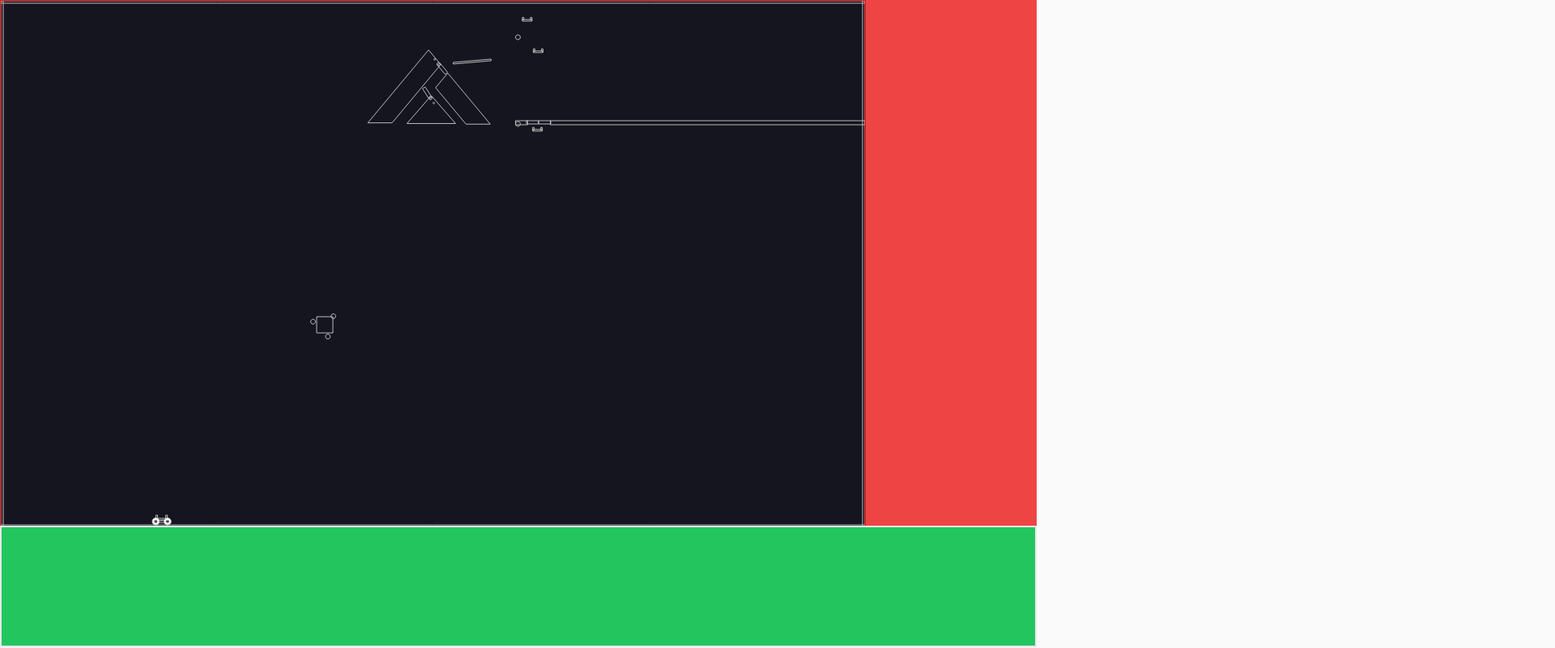
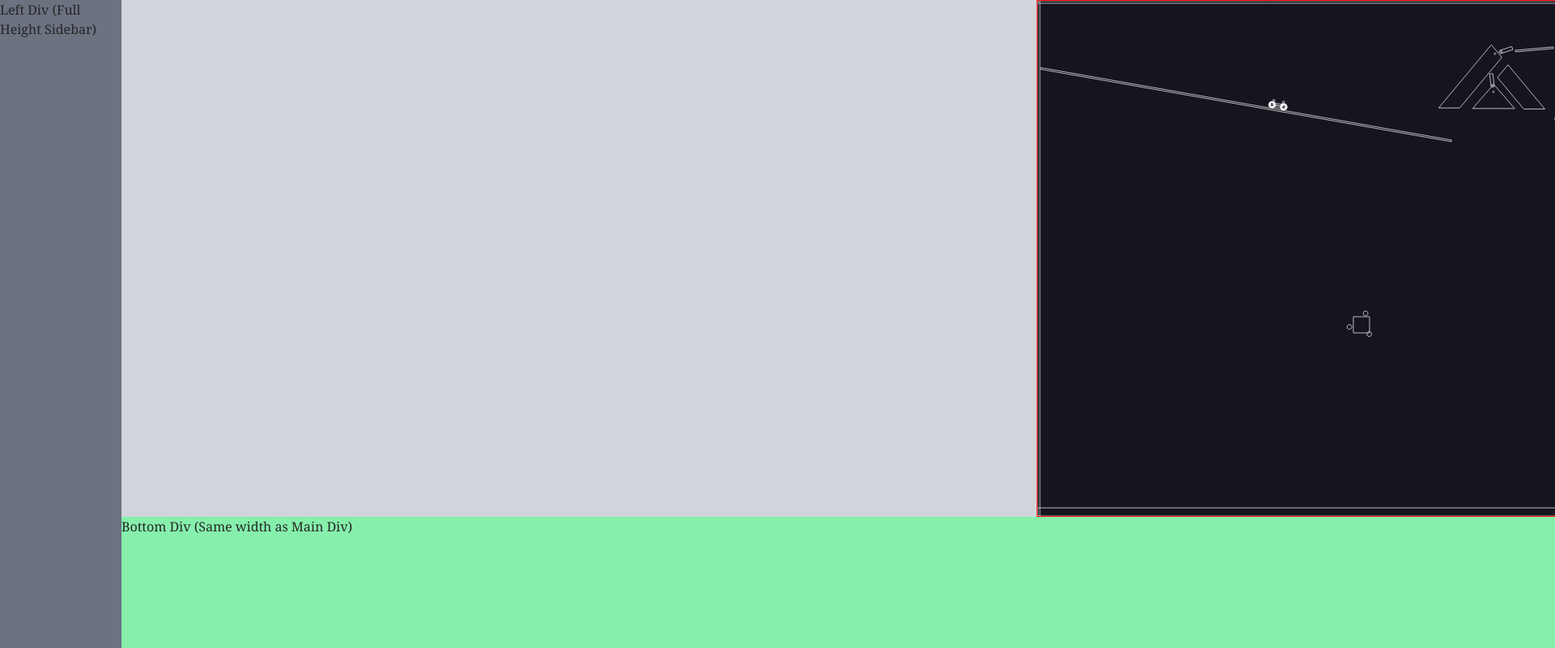
Before and after one commit to liberatomota/marbles, a website built with webpack: page src/index.html in a window 1280 px wide. Shown: the top 800 px of the page at 81% size, 1920 px wide, since content can reach past the window. Built offline with nearby package versions, Linux system fonts and the light colour scheme.

Commit message:
WIP: html

```diff
--- a/src/constants/game-const.ts
+++ b/src/constants/game-const.ts
@@ -13,7 +13,7 @@ export type LevelType = {
 export const LEVELS: LevelType[] = [
   {
     name: LEVEL_NAMES.LEVEL_1,
-    numOfFloors: 3,
+    numOfFloors: 5,
   },
   {
     name: LEVEL_NAMES.LEVEL_2,
--- a/src/entities/Animation.ts
+++ b/src/entities/Animation.ts
@@ -3,6 +3,7 @@ import Konva from "konva";
 import Game from "./Game";
 import { translatePosition } from "../utils/position-utils";
 import { radiansToDegrees } from "../utils/trignometry-utils";
+import { ElementLabel } from "../types/elements";
 
 const Engine = Matter.Engine;
 const Composite = Matter.Composite;
@@ -27,6 +28,7 @@ export default class Animate {
       return;
     }
 
+
     const bodies = this.game.engine.world.bodies;
     // console.log("bodies", bodies)
 
@@ -35,7 +37,14 @@ export default class Animate {
       if (["ground", "piramid"].includes(body.label)) {
       }
 
-      if (body.label === "marble") {
+      if (body.label === ElementLabel.MARBLE) {
+        // const circle = new Konva.Circle({
+        //   x: body.position.x,
+        //   y: body.position.y,
+        //   radius: body.circleRadius,
+        //   fill: "red",
+        // })
+        // this.game.layer.add(circle);
       }
       if (body.label.includes("elevator")) {
         console.log(body);
--- a/src/entities/Game.ts
+++ b/src/entities/Game.ts
@@ -3,10 +3,7 @@ import Stage from "./Konva/Stage";
 import Layer from "./Konva/Layer";
 import Animation from "./Animation";
 import Konva from "konva";
-import Static from "./Shapes/staticShapes/Static";
-import Dinamic from "./Shapes/dinamicShapes/Dinamic";
 import Colision from "./Colision";
-import { options as worldOptions } from "../constants/world";
 import Level from "./Level";
 import { LevelType } from "../constants/game-const";
 import MarbleFactory from "./Shapes/Factories/MarbleFactory";
@@ -27,6 +24,7 @@ export default class Game {
   stage: Konva.Stage;
   layer: Konva.Layer;
   animation: Animation;
+
   engine: Matter.Engine = Engine.create();
   render: Matter.Render;
   runner: Matter.Runner;
@@ -83,7 +81,8 @@ export default class Game {
 
   init = () => {
     this.setupEvents();
-    this.engine.gravity.y = 0.1;
+    this.engine.gravity.y = 0.2;
+    // this.render.canvas.style.position = "absolute";
   };
 
   setupEvents = () => {
--- a/src/entities/Shapes/Car/Car.ts
+++ b/src/entities/Shapes/Car/Car.ts
@@ -60,7 +60,7 @@ export default class Car {
       chamfer: {
         radius: this.height * 0.5,
       },
-      density: 0.002,
+      density: 0.0002,
     });
 
     const body = Body.create({
--- a/src/entities/Shapes/Piramid/Piramid.ts
+++ b/src/entities/Shapes/Piramid/Piramid.ts
@@ -11,10 +11,10 @@ export default class Piramid {
   x: number;
   y: number;
   bodyOptions = { friction: 0.1, frictionAir: 0.02, isStatic: true };
-  constructor(game: Game) {
+  constructor(game: Game, x: number, y: number) {
     this.game = game;
-    this.x = this.game.width / 2;
-    this.y = 125;
+    this.x = x;
+    this.y = y;
     this.createPiramid();
     this.addTrapDoors();
     this.addPlanks();
@@ -57,7 +57,7 @@ export default class Piramid {
       y: this.y,
     });
 
-    Body.scale(piramid, 1.5, 1.5);
+    Body.scale(piramid, 1.3, 1.3);
     World.add(this.game.engine.world, [piramid]);
     // World.addConstraint(this.game.engine.world, constraint);
   }
--- a/src/entities/Shapes/dinamicShapes/Dinamic.ts
+++ /dev/null
@@ -1,61 +0,0 @@
-import Matter, { World } from "matter-js";
-import Konva from "konva";
-import Game from "../../Game";
-import Marble from "../Factories/MarbleFactory";
-import Elevator from "../Elevator/Elevator";
-import { translatePosition } from "../../../utils/position-utils";
-import TrapDoorSlider from "../TrapDoor/TrapDoorSlider";
-import DestroyerRect from "../Destroyer/DestroyerRect";
-import DestroyerCircles from "../Destroyer/DestroyerCircles";
-import Car from "../Car/Car";
-
-const { Composite } = Matter;
-
-export default class Dinamic {
-  game: Game;
-  bodies: Matter.Body[] = [];
-  elements: Map<number, Konva.Node> = new Map();
-  constructor(game: Game) {
-    this.game = game;
-  }
-
-  addObjects() {
-    this.addElevators();
-    this.addDestroyers();
-    this.addTrapDoors();
-    this.addCars();
-  }
-
-  addElevators() {
-    const e1 = new Elevator(this.game);
-    e1.create(
-      { x: this.game.width / 2 + 105, y: 45 },
-      { x: this.game.width / 2 + 105, y: 152 },
-      { pathRadius: 25 }
-    );
-
-    const e2 = new Elevator(this.game);
-    e2.create(
-      { x: this.game.width - 100, y: 45 },
-      { x: this.game.width - 100, y: 152 }
-    );
-
-
-  }
-
-  addTrapDoors() {
-    const td3 = new TrapDoorSlider(this.game);
-    td3.create(this.game.width / 2 + 130, 151, 17, 5, 0, {
-      openTime: 1000,
-    });
-    td3.startOpenTrapDoor(5000);
-  }
-
-  addDestroyers() {
-    const d2 = new DestroyerCircles(this.game, 400, 400, 20);
-  }
-
-  addCars() {
-    new Car(this.game, 200, 140);
-  }
-}
--- a/src/entities/Shapes/staticShapes/Static.ts
+++ /dev/null
@@ -1,87 +0,0 @@
-import Matter from 'matter-js';
-import Konva from 'konva';
-import Game from "../../Game";
-import Piramid from '../Piramid/Piramid';
-import Color from '../../Color';
-import { degreesToRadians } from '../../../utils/trignometry-utils';
-import { copyAndMirrorBody, copyAndMirrorCompositeAxisX, mirrorBodyAxisX, offsetMatterBodyPosition, topLeftToCenter } from '../../../utils/position-utils';
-import { earth as earthOptions } from '../../../constants/world';
-import { ElementLabel } from '../../../types/elements';
-import DestroyerRect from '../Destroyer/DestroyerRect';
-
-const { Body, Bodies, Composite, World } = Matter;
-
-export default class Static {
-    game: Game;
-    bodies: Matter.Body[] = [];
-    elements: Map<number, Konva.Node> = new Map();
-
-    width: number;
-    height: number;
-    constructor(game: Game) {
-        this.game = game;
-        this.width = this.game.stage.getAttr('width');
-        this.height = this.game.stage.getAttr('height');
-    }
-
-    addObjects() {
-        // this.makeFrame();
-        this.makeGround();
-        this.makeDestroyers();
-        this.makePiramid();
-    }
-
-    makeFrame() {
-        const angle = 0;
-        const label = ElementLabel.GROUND;
-        this.addObject(0, 0, 3, this.height, angle, label);
-        this.addObject(0, 0, this.width, 3, angle, label);
-        this.addObject(this.width - 3, 0, 3, this.height, angle, label);
-        this.addObject(0, this.height - 3, this.width, 200, angle, label);
-    }
-
-    makeGround() {
-        const opt = { isStatic: true, label: ElementLabel.GROUND };
-
-        const halfWidth = this.game.width / 2;
-        let xx = halfWidth + 145;
-        const y = 148.5;
-
-        const gl1 = Bodies.rectangle(0, 0, 15, 5, opt);
-        const offsets1 = offsetMatterBodyPosition(gl1, halfWidth + 100, y);
-        Body.setPosition(gl1, {x: offsets1.offsetX, y: offsets1.offsetY });
-
-        const gl2 = Bodies.rectangle(0, 0, halfWidth, 5, opt);
-        const offsets2 = offsetMatterBodyPosition(gl2, xx, y);
-        Body.setPosition(gl2, {x: offsets2.offsetX, y: offsets2.offsetY });
-
-        World.add(this.game.engine.world, [gl1, gl2]);
-
-
-
-
-        // const mirrored = copyAndMirrorBody(polygon, this.game.width / 2);
-        // Body.rotate(mirrored, degreesToRadians(10));
-        // Composite.add(this.game.engine.world, [polygon, mirrored]);
-    }
-
-    makePiramid() {
-        const p = new Piramid(this.game);
-    }
-
-    makeDestroyers() {
-        const middleW = this.game.width / 2
-        const d1W = 100;
-        const d1Offset = d1W / 2;
-        const d1 = new DestroyerRect(this.game, middleW + 40 + d1Offset, 220, d1W, 4);
-    }
-
-    addObject(x: number, y: number, width: number, height: number, angle: number = 0, label = 'ground') {
-        const { x: mX, y: mY } = topLeftToCenter(x, y, width, height);
-        const mRect = Bodies.rectangle(mX, mY, width, height, earthOptions);
-        mRect.label = label;
-        Body.setAngle(mRect, degreesToRadians(angle));
-        this.bodies.push(mRect);
-        World.add(this.game.engine.world, [mRect]);
-    }
-}
--- a/src/index.html
+++ b/src/index.html
@@ -7,17 +7,43 @@
   </head>
 
   <body class="text-neutral-800 font-serif bg-zinc-50">
-    <div class="flex h-screen">
-      <div id="stage" class="w-5/6 h-screen bg-blue-500"></div>
-      <div
-        id="info-board"
-        class="w-1/6 h-screen bg-red-500"
-      ></div>
+    <div class="grid grid-cols-[150px_1fr] h-screen">
+      <!-- Left Div (Sidebar, Full Height) -->
+      <div class="bg-gray-500">Left Div (Full Height Sidebar)</div>
+
+      <!-- Right Column -->
+      <div class="grid grid-rows-[auto_1fr]">
+        <!-- Main Div (Centered) -->
+        <div class="w-full h-full bg-gray-300 flex items-center justify-center">
+          <!-- Stage Div (Maintains 16:9 aspect ratio, always fits within the screen) -->
+          <div
+            id="stage"
+            class="w-full h-full max-w-full max-h-full flex items-center justify-center"
+          >
+            <div
+              class="w-full max-w-[1920px] max-h-[1080px] aspect-[16/9] bg-blue-500"
+            >
+            </div>
+          </div>
+        </div>
+
+        <!-- Bottom Div -->
+        <div class="w-full bg-green-300">
+          Bottom Div (Same width as Main Div)
+        </div>
+      </div>
+    </div>
+
+    <!-- <div class="flex h-screen">
+      <div class="flex items-center justify-center h-screen">
+        <div id="stage" class="w-[1000px] h-screen bg-blue-500"></div>
+      </div>
+      <div id="info-board" class="h-screen bg-red-500"></div>
     </div>
 
     <div
       id="controls"
       class="w-[800px] h-[150px] border-2 w-full bottom-px absolute bg-green-500"
-    ></div>
+    ></div> -->
   </body>
 </html>
--- a/src/index.ts
+++ b/src/index.ts
@@ -8,26 +8,12 @@ window.onload = async () => {
   console.log("Window Loaded!");
   const stage = document.getElementById("stage");
   if (stage) {
-    stage.setAttribute(
-          "style",
-          `height: ${window.innerHeight-150}px`
-        );
     game = new Game(
       stage as HTMLDivElement,
       stage.clientWidth,
-      window.innerHeight-150
-      // window.innerHeight-200
-      // window.innerHeight - 200
+      stage.clientHeight
     );
     createLevel(0);
-  }
-
-  const infoBoard = document.getElementById("info-board");
-  if (infoBoard) {
-    infoBoard.setAttribute(
-      "style",
-      `height: ${window.innerHeight-150}px!important`
-    );
   }
 };
 
--- a/src/play/Level0.ts
+++ b/src/play/Level0.ts
@@ -42,9 +42,9 @@ export default class Level1 {
     );
     this.rectFactory.create(
       0,
-      this.game.height - 3,
+      this.game.height - 10,
       this.game.width,
-      3,
+      10,
       angle,
       label
     );
@@ -53,8 +53,8 @@ export default class Level1 {
   startFloorOne() {
     const floorOne = this.level.floors[0];
     const g = this.game;
-    const maxY = floorOne.maxY;
-    const minY = floorOne.minY;
+    const top = floorOne.maxY;
+    const bottom = floorOne.minY;
     const width = g.width;
     const height = g.height;
 
@@ -62,8 +62,8 @@ export default class Level1 {
 
     const e1 = new Elevator(g);
     e1.create(
-      { x: width / 2 + 105, y: maxY + 45 },
-      { x: width / 2 + 105, y: maxY + 152 },
+      { x: width / 2 + 105, y: top + 45 },
+      { x: width / 2 + 105, y: top + 152 },
       { pathRadius: 25 }
     );
 
@@ -73,7 +73,7 @@ export default class Level1 {
     const tds1W = 15;
     tds1.create(
       width / 2 - tds1W / 2 + 138,
-      maxY + 150,
+      bottom,
       tds1W,
       tds1.height,
       tds1.angle,
@@ -90,19 +90,21 @@ export default class Level1 {
 
     // ------------------------------------------- Cars
 
-    const c1 = new Car(g, 200, 140);
+    const c1 = new Car(g, 200, 100);
 
     // ------------------------------------------- Static Objects
 
-    const pi1 = new Piramid(g);
+    const pi1 = new Piramid(g, this.game.width / 2, 110);
 
     const angle = 0;
     const label = ElementLabel.GROUND;
 
+    const g0W = width / 2 - 50;
+    this.rectFactory.create(0, bottom, g0W, 2, 10, label);
     const g1W = width / 2 - 145;
-    this.rectFactory.create(width / 2 + 145, 148, g1W, 5, angle, label);
+    this.rectFactory.create(width / 2 + 145, bottom, g1W, 5, angle, label);
     const g2W = 15;
-    this.rectFactory.create(width / 2 + 102, 148, g2W, 5, angle, label);
+    this.rectFactory.create(width / 2 + 102, bottom, g2W, 5, angle, label);
   }
 
   stop() {
--- a/src/styles/main.css
+++ b/src/styles/main.css
@@ -4,7 +4,7 @@
 
 body {
     margin: 0;
-    overflow: hidden;
+    overflow: scroll;
     font-family: Arial, sans-serif;
     /* background-color: #115851; */
 
@@ -13,7 +13,7 @@ body {
 
 canvas {
     border: 1px solid red;
-    position: absolute;
+    /* position: absolute;
     top: 0;
-    left: 0;
+    left: 0; */
 }
```
